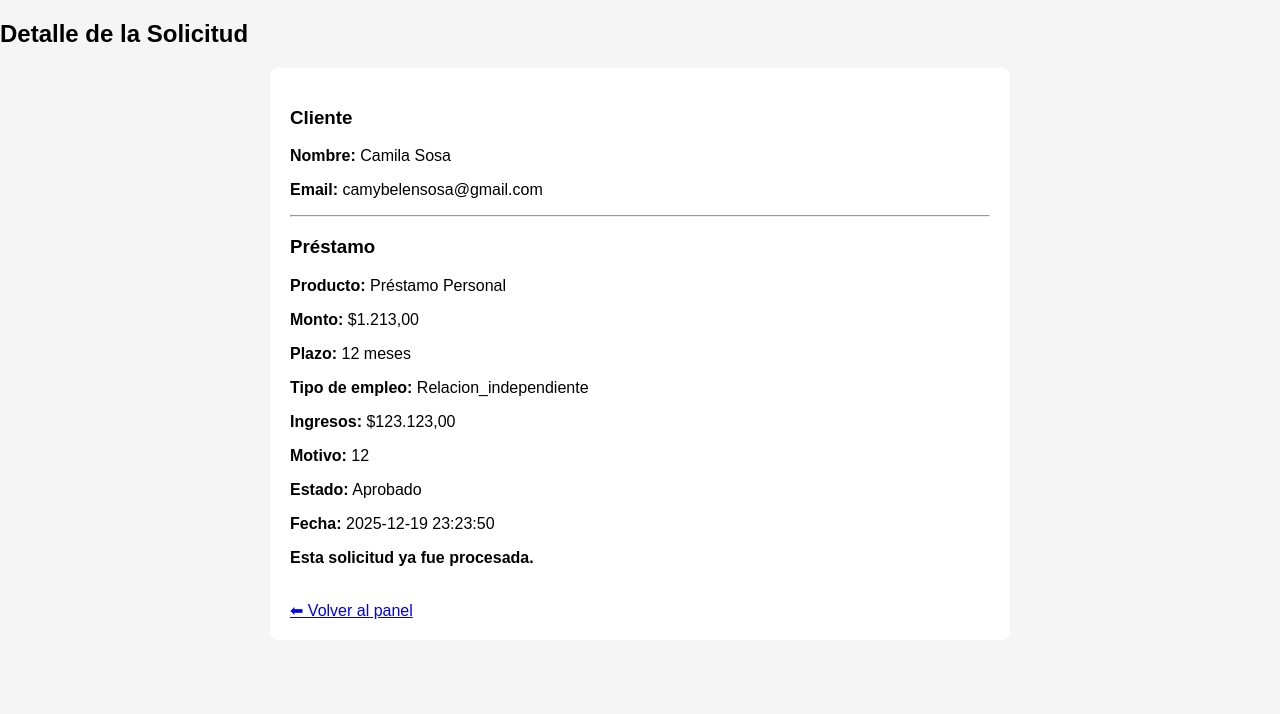
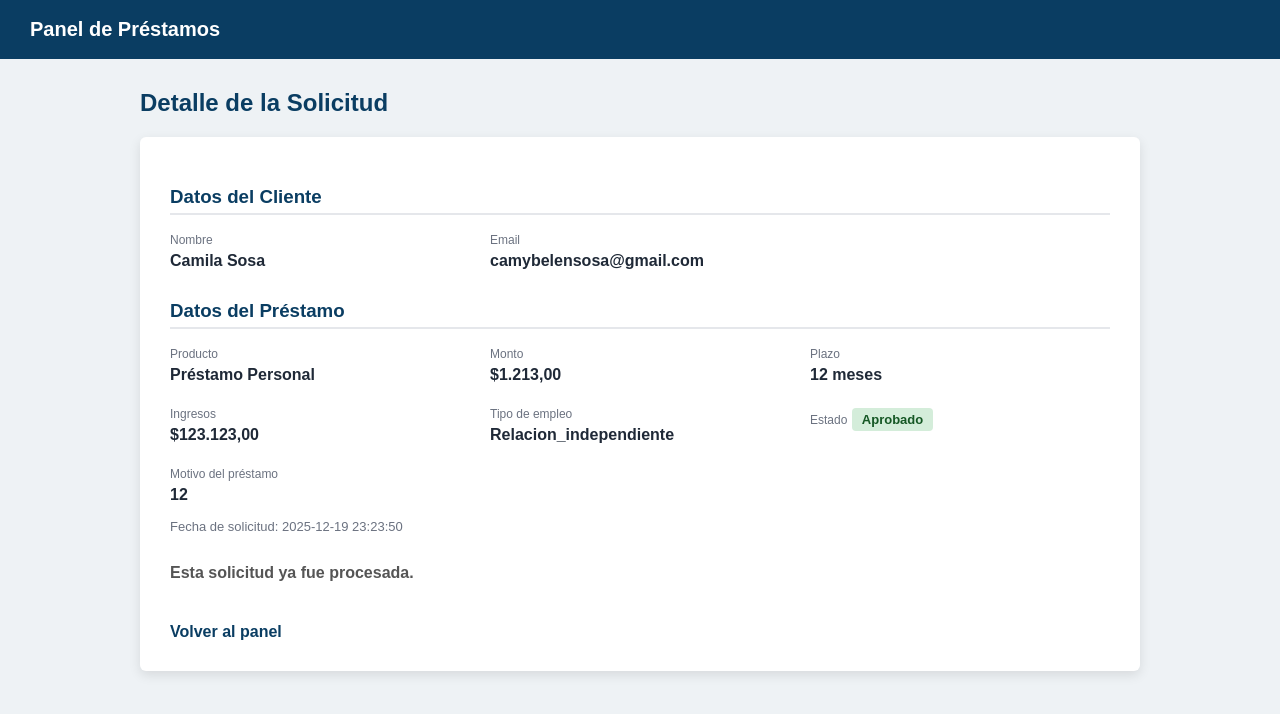
Before and after one commit to Ezequiel12D/Financiera, a PHP site: page /views/detalle_prestamo.php?id=4 in a window 1280 px wide. Shown: the top 714 px of the page. Run offline with PHP 8.4, Linux system fonts and the light colour scheme; a user stored in the database is signed in; data comes from the database, SQL or seed files in the repository.

Commit message:
Sigo agregando funciones

```diff
--- /dev/null
+++ b/css/banco.css
@@ -0,0 +1,144 @@
+body {
+    margin: 0;
+    background: #eef2f5;
+    font-family: Arial, Helvetica, sans-serif;
+    color: #1f2937;
+}
+
+.topbar {
+    background: #0a3d62;
+    color: white;
+    padding: 18px 30px;
+}
+
+.topbar h1 {
+    margin: 0;
+    font-size: 20px;
+}
+
+.container {
+    max-width: 1000px;
+    margin: 30px auto;
+    padding: 0 20px;
+}
+
+h2 {
+    margin-bottom: 20px;
+    color: #0a3d62;
+}
+
+.card {
+    background: white;
+    border-radius: 6px;
+    padding: 30px;
+    box-shadow: 0 4px 12px rgba(0,0,0,.1);
+}
+
+.section {
+    margin-bottom: 30px;
+}
+
+.section h3 {
+    margin-bottom: 15px;
+    border-bottom: 2px solid #e5e7eb;
+    padding-bottom: 5px;
+    color: #0a3d62;
+}
+
+.row {
+    display: grid;
+    grid-template-columns: repeat(3, 1fr);
+    gap: 20px;
+}
+
+.row span,
+.motivo span {
+    font-size: 12px;
+    color: #6b7280;
+}
+
+.row p,
+.motivo p {
+    margin: 4px 0 0;
+    font-weight: bold;
+}
+
+.motivo {
+    margin-top: 20px;
+}
+
+.fecha {
+    margin-top: 15px;
+    font-size: 13px;
+    color: #6b7280;
+}
+
+/* Estado */
+.estado {
+    display: inline-block;
+    padding: 4px 10px;
+    border-radius: 4px;
+    font-size: 13px;
+}
+
+.estado-pendiente {
+    background: #fff3cd;
+    color: #856404;
+}
+
+.estado-aprobado {
+    background: #d4edda;
+    color: #155724;
+}
+
+.estado-rechazado {
+    background: #f8d7da;
+    color: #721c24;
+}
+
+/* Acciones */
+.acciones {
+    margin-top: 25px;
+}
+
+.btn {
+    padding: 10px 20px;
+    border: none;
+    border-radius: 4px;
+    font-weight: bold;
+    cursor: pointer;
+    margin-right: 10px;
+}
+
+.aprobar {
+    background: #198754;
+    color: white;
+}
+
+.rechazar {
+    background: #dc3545;
+    color: white;
+}
+
+.aprobar:hover,
+.rechazar:hover {
+    opacity: 0.9;
+}
+
+.procesado {
+    font-weight: bold;
+    color: #555;
+}
+
+/* Volver */
+.volver {
+    display: inline-block;
+    margin-top: 25px;
+    color: #0a3d62;
+    text-decoration: none;
+    font-weight: bold;
+}
+
+.volver:hover {
+    text-decoration: underline;
+}
--- a/index.php
+++ b/index.php
@@ -1 +1,5 @@
-<?php include '../includes/db.php'; ?>
+<?php
+include __DIR__ . "/includes/db.php";
+
+header("Location: views/home.php");
+exit;
--- a/views/admin_cuotas.php
+++ b/views/admin_cuotas.php
@@ -54,7 +54,7 @@ $result = $conn->query($sql);
 
 <body class="container mt-4">
 
-    <h2 class="mb-4">📊 Cuotas de Préstamos Aprobados</h2>
+    <h2 class="mb-4"> Cuotas de Préstamos Aprobados</h2>
 
     <table class="table table-bordered table-hover">
         <thead class="table-dark">
@@ -97,7 +97,7 @@ $result = $conn->query($sql);
         </tbody>
     </table>
 
-    <a href="home.php" class="btn btn-secondary mt-3">⬅ Volver al Home</a>
+    <a href="home.php" class="btn btn-secondary mt-3"> Volver al Home</a>
 
 </body>
 
--- a/views/admin_solicitudes.php
+++ b/views/admin_solicitudes.php
@@ -83,12 +83,12 @@ $result = $conn->query($sql);
                     <td><?= $row['fecha_solicitud'] ?></td>
                     <td class="d-flex gap-1">
                         <a href="detalle_prestamo.php?id=<?= $row['id'] ?>" class="btn btn-primary btn-sm">
-                            📄 Detalle
+                             Detalle
                         </a>
 
                         <?php if ($row['estado'] === 'aprobado'): ?>
                             <a href="admin_cuotas.php?prestamo_id=<?= $row['id'] ?>" class="btn btn-info btn-sm">
-                                📆 Cuotas
+                                Cuotas
                             </a>
                         <?php endif; ?>
                     </td>
@@ -99,7 +99,7 @@ $result = $conn->query($sql);
         </tbody>
     </table>
 
-    <a href="home.php" class="btn btn-secondary mt-3">⬅ Volver al Home</a>
+    <a href="home.php" class="btn btn-secondary mt-3">Volver al Home</a>
 
 </body>
 
--- a/views/admin_usuarios.php
+++ b/views/admin_usuarios.php
@@ -25,7 +25,7 @@ $result = $conn->query("
 
 <body class="container mt-4">
 
-    <h2 class="mb-4">👥 Administración de Usuarios</h2>
+    <h2 class="mb-4"> Administración de Usuarios</h2>
 
     <table class="table table-bordered table-hover">
         <thead class="table-dark">
@@ -76,7 +76,7 @@ $result = $conn->query("
         </tbody>
     </table>
 
-    <a href="home.php" class="btn btn-secondary mt-3">⬅ Volver</a>
+    <a href="home.php" class="btn btn-secondary mt-3"> Volver</a>
 
 </body>
 
--- a/views/detalle_prestamo.php
+++ b/views/detalle_prestamo.php
@@ -54,52 +54,99 @@ $stmt->close();
 <head>
     <meta charset="UTF-8">
     <title>Detalle del Préstamo</title>
-    <link rel="stylesheet" href="../css/styles_home.css">
+    <link rel="stylesheet" href="../css/banco.css">
 </head>
 
 <body>
+
+    <header class="topbar">
+        <h1>Panel de Préstamos</h1>
+    </header>
+
+    <main class="container">
+
         <h2>Detalle de la Solicitud</h2>
 
-    <div style="max-width:700px;margin:auto;background:#fff;padding:20px;border-radius:8px">
+        <div class="card">
 
-        <h3>Cliente</h3>
-        <p><strong>Nombre:</strong> <?= $prestamo['nombre'] . ' ' . $prestamo['apellido'] ?></p>
-        <p><strong>Email:</strong> <?= $prestamo['email'] ?></p>
+            <div class="section">
+                <h3>Datos del Cliente</h3>
 
-        <hr>
+                <div class="row">
+                    <div>
+                        <span>Nombre</span>
+                        <p><?= $prestamo['nombre'] . ' ' . $prestamo['apellido'] ?></p>
+                    </div>
+                    <div>
+                        <span>Email</span>
+                        <p><?= $prestamo['email'] ?></p>
+                    </div>
+                </div>
+            </div>
 
-        <h3>Préstamo</h3>
-        <p><strong>Producto:</strong> <?= $prestamo['producto'] ?></p>
-        <p><strong>Monto:</strong> $<?= number_format($prestamo['monto_solicitado'], 2, ',', '.') ?></p>
-        <p><strong>Plazo:</strong> <?= $prestamo['plazo_meses'] ?> meses</p>
-        <p><strong>Tipo de empleo:</strong> <?= ucfirst($prestamo['tipo_empleo']) ?></p>
-        <p><strong>Ingresos:</strong> $<?= number_format($prestamo['ingresos_mensuales'], 2, ',', '.') ?></p>
-        <p><strong>Motivo:</strong> <?= $prestamo['motivo_prestamo'] ?></p>
-        <p><strong>Estado:</strong> <?= ucfirst($prestamo['estado']) ?></p>
-        <p><strong>Fecha:</strong> <?= $prestamo['fecha_solicitud'] ?></p>
+            <div class="section">
+                <h3>Datos del Préstamo</h3>
+
+                <div class="row">
+                    <div>
+                        <span>Producto</span>
+                        <p><?= $prestamo['producto'] ?></p>
+                    </div>
+                    <div>
+                        <span>Monto</span>
+                        <p>$<?= number_format($prestamo['monto_solicitado'], 2, ',', '.') ?></p>
+                    </div>
+                    <div>
+                        <span>Plazo</span>
+                        <p><?= $prestamo['plazo_meses'] ?> meses</p>
+                    </div>
+                    <div>
+                        <span>Ingresos</span>
+                        <p>$<?= number_format($prestamo['ingresos_mensuales'], 2, ',', '.') ?></p>
+                    </div>
+                    <div>
+                        <span>Tipo de empleo</span>
+                        <p><?= ucfirst($prestamo['tipo_empleo']) ?></p>
+                    </div>
+                    <div>
+                        <span>Estado</span>
+                        <p class="estado estado-<?= $prestamo['estado'] ?>">
+                            <?= ucfirst($prestamo['estado']) ?>
+                        </p>
+                    </div>
+                </div>
+
+                <div class="motivo">
+                    <span>Motivo del préstamo</span>
+                    <p><?= $prestamo['motivo_prestamo'] ?></p>
+                </div>
+
+                <p class="fecha">
+                    Fecha de solicitud: <?= $prestamo['fecha_solicitud'] ?>
+                </p>
+            </div>
 
             <?php if ($prestamo['estado'] === 'pendiente'): ?>
-            <form method="post" action="../includes/cambiar_estado.php" style="margin-top:20px">
+                <form method="post" action="../includes/cambiar_estado.php" class="acciones">
                     <input type="hidden" name="id" value="<?= $prestamo['id'] ?>">
 
-                <button type="submit" name="estado" value="aprobado"
-                    style="background:green;color:white;padding:10px 20px;border:none;border-radius:5px">
+                    <button type="submit" name="estado" value="aprobado" class="btn aprobar">
                         Aprobar
                     </button>
 
-                <button type="submit" name="estado" value="rechazado"
-                    style="background:red;color:white;padding:10px 20px;border:none;border-radius:5px">
+                    <button type="submit" name="estado" value="rechazado" class="btn rechazar">
                         Rechazar
                     </button>
                 </form>
             <?php else: ?>
-            <p><strong> Esta solicitud ya fue procesada.</strong></p>
+                <p class="procesado">Esta solicitud ya fue procesada.</p>
             <?php endif; ?>
 
-        <br>
-        <a href="admin_solicitudes.php">⬅ Volver al panel</a>
+            <a href="admin_solicitudes.php" class="volver"> Volver al panel</a>
 
         </div>
+
+    </main>
 
 </body>
 
--- a/views/historial_prestamos.php
+++ b/views/historial_prestamos.php
@@ -93,7 +93,7 @@ $result = $stmt->get_result();
 
     <?php endif; ?>
 
-    <a href="home.php" class="btn btn-secondary mt-3">⬅ Volver al Home</a>
+    <a href="home.php" class="btn btn-secondary mt-3"> Volver al Home</a>
 
 </body>
 
```
Also changed, not shown: css/dashboard.css (added, +135 -0 lines), js/validar_dni.js (+11 -21 lines). Lines whose indentation alone changed are shown as unchanged.
